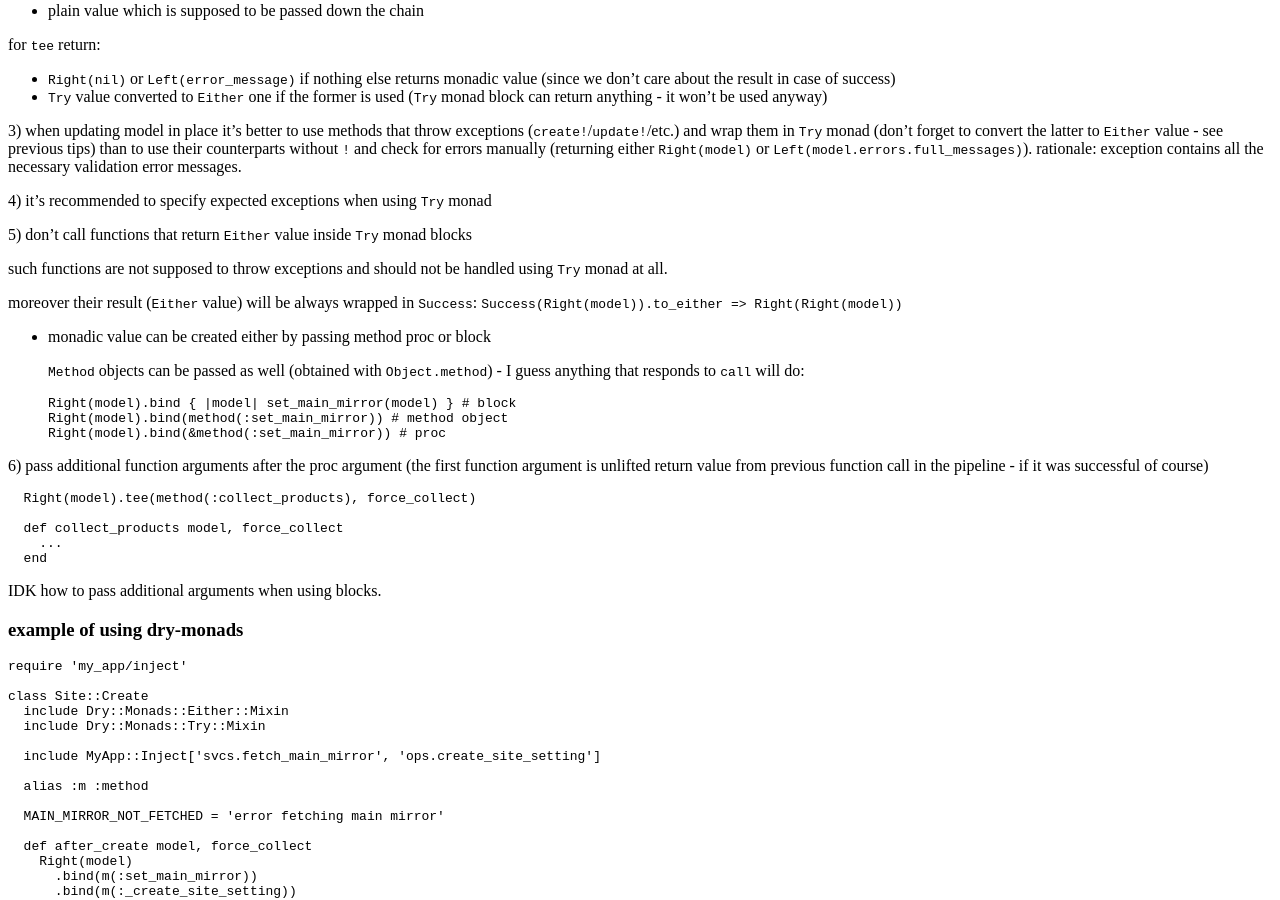
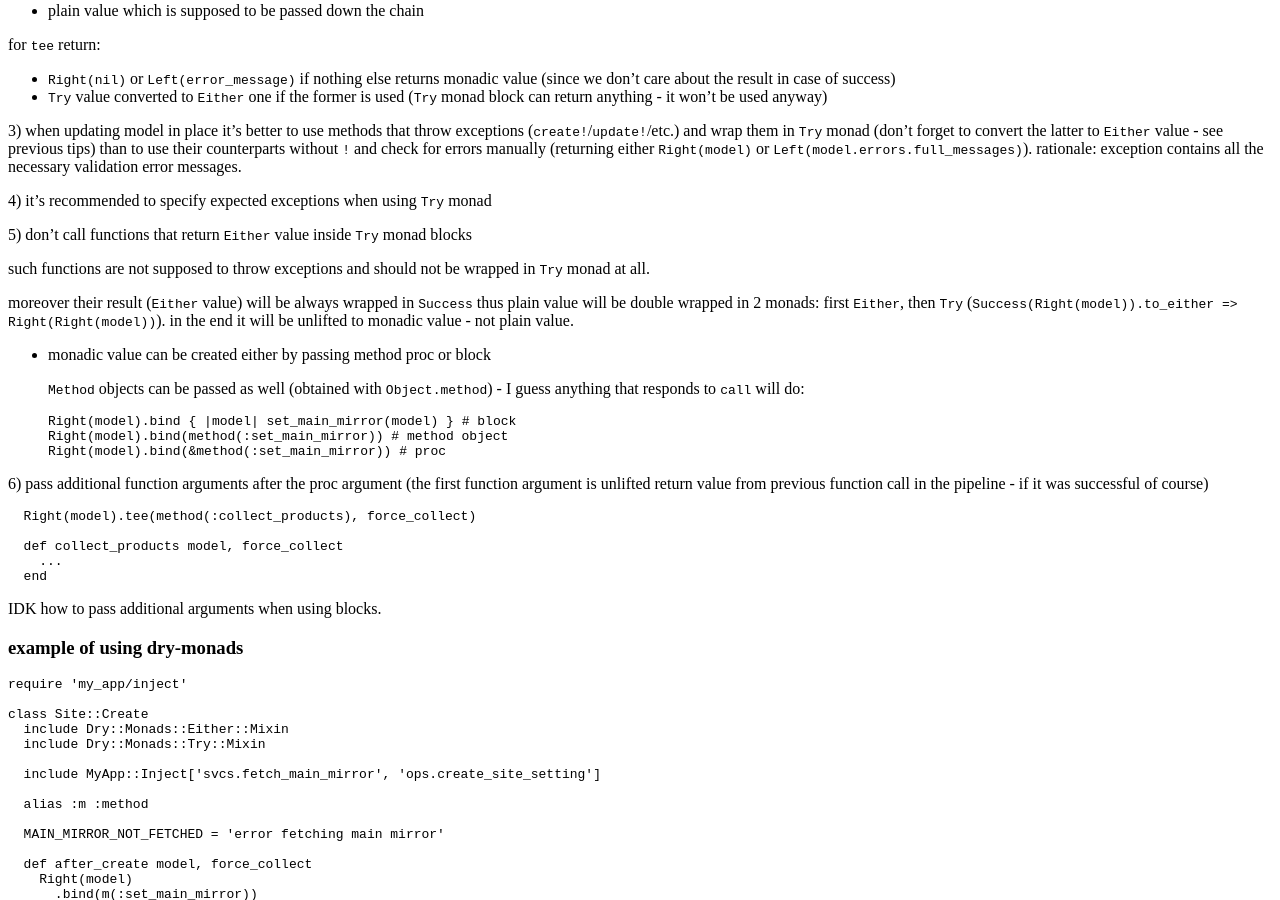
Before and after one commit to tap349/tap349.github.io, a Jekyll site: the page built from _posts/2017-02-27-monads-in-ruby.md, in a window 1280 px wide and 900 px high, scrolled down 2254 px. Built offline with Jekyll 4.4.1, drawn with Linux system fonts in a browser that asks for light colours.

Commit message:
update 2017-03-01_22:49:11

```diff
--- a/_posts/2017-02-27-monads-in-ruby.md
+++ b/_posts/2017-02-27-monads-in-ruby.md
@@ -175,11 +175,13 @@
 
 5) don't call functions that return `Either` value inside `Try` monad blocks
 
-  such functions are not supposed to throw exceptions and should not
-  be handled using `Try` monad at all.
+  such functions are not supposed to throw exceptions and
+  should not be wrapped in `Try` monad at all.
 
-  moreover their result (`Either` value) will be always wrapped in `Success`:
-  `Success(Right(model)).to_either => Right(Right(model))`
+  moreover their result (`Either` value) will be always wrapped in `Success`
+  thus plain value will be double wrapped in 2 monads: first `Either`,
+  then `Try` (`Success(Right(model)).to_either => Right(Right(model))`).
+  in the end it will be unlifted to monadic value - not plain value.
 
 - monadic value can be created either by passing method proc or block
 
```
